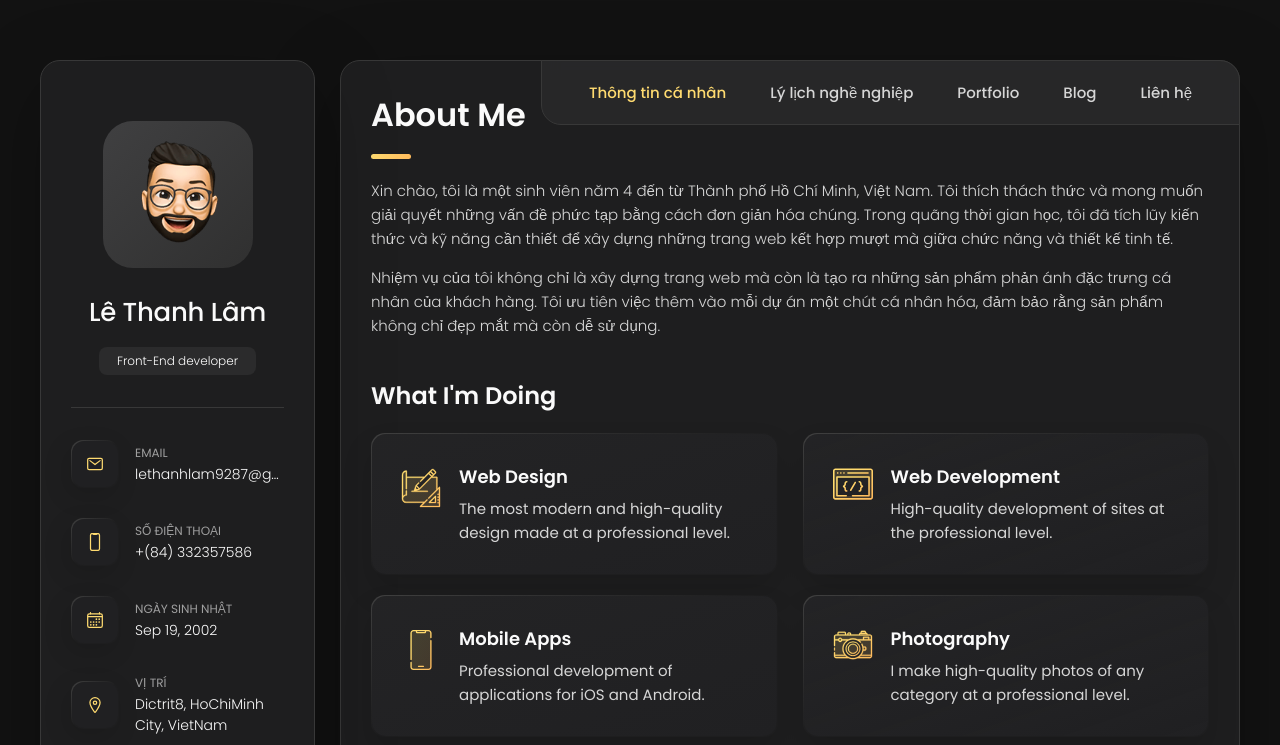
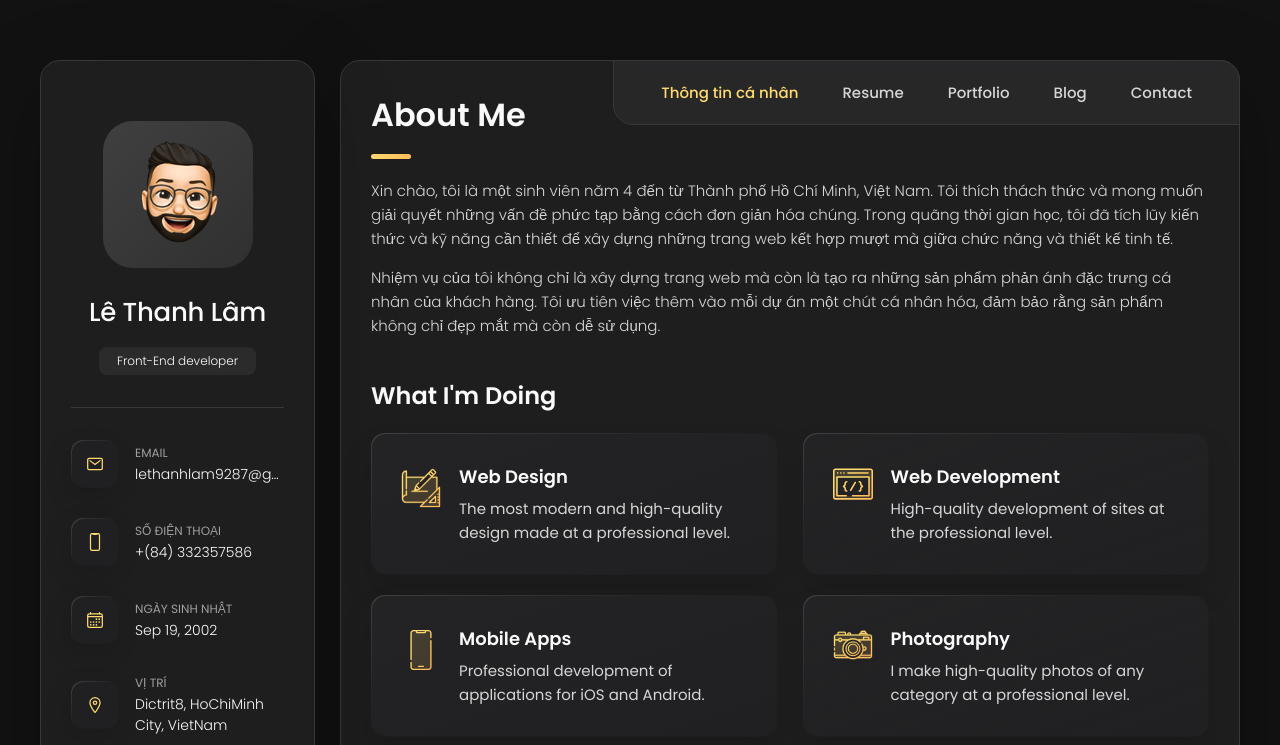
Before and after one commit to thanhlam1909/Le_Thanh_Lam_Portfolio, a plain HTML site: page index.html in a window 1280 px wide. Shown: the top 745 px of the page. Drawn offline with nearby package versions, Linux system fonts and the light colour scheme.

Commit message:
Cập nhật file mới cho protfolio

```diff
--- a/index.html
+++ b/index.html
@@ -174,7 +174,7 @@
               </li>
 
               <li class="navbar-item">
-                <button class="navbar-link" data-nav-link>Lý lịch nghề nghiệp</button>
+                <button class="navbar-link" data-nav-link>Resume</button>
               </li>
 
               <li class="navbar-item">
@@ -186,7 +186,7 @@
               </li>
 
               <li class="navbar-item">
-                <button class="navbar-link" data-nav-link>Liên hệ</button>
+                <button class="navbar-link" data-nav-link>Contact</button>
               </li>
         </ul>
 
```
